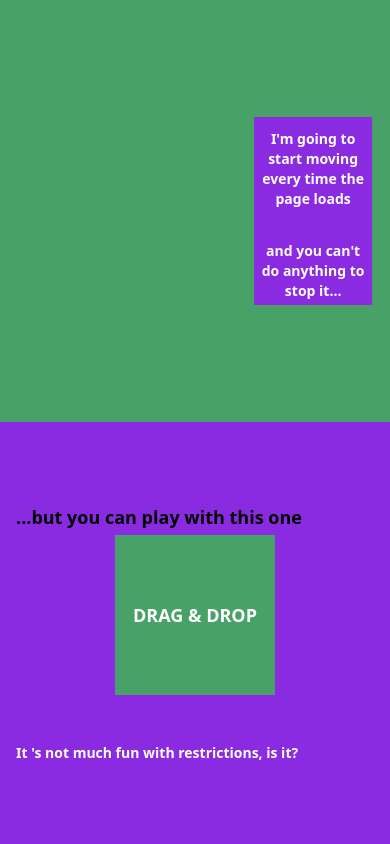
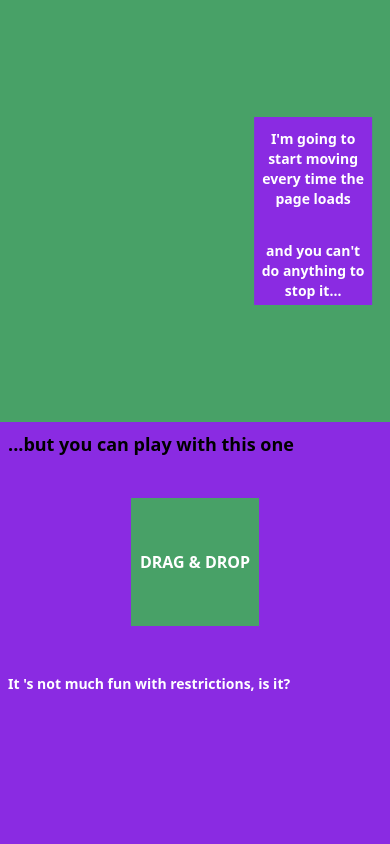
Before and after one commit to nicobonder/framer_play, a Next.js app: page / in a window 390 px wide. Shown: the top 844 px of the page. Built offline with nearby package versions, Linux system fonts and the light colour scheme.

Commit message:
Responsive design done!

```diff
--- a/src/components/drag/Drag.jsx
+++ b/src/components/drag/Drag.jsx
@@ -3,24 +3,24 @@ import { motion } from "framer-motion";
 
 export default function Drag() {
   return (
-    <section className='flex flex-col justify-center section bg-[#8a2be2]'>
-      <h1 className='text-lg md:text-2xl font-bold mb-1'>
+    <section className='flex flex-col h-[50vh] sm:h-[60vh] p-2 bg-[#8a2be2]'>
+      <h1 className='text-lg md:text-2xl font-bold'>
         ...but you can play with this one
       </h1>
-      <motion.div className='w-full justify-center flex mb-10'>
+      <motion.div className='w-full justify-center flex my-10'>
         <motion.div
-          className='h-40 w-40 bg bg-[#48A167] place-items-center flex flex-col justify-center'
+          className='h-32 w-32 md:h-40 md:w-40 bg bg-[#48A167] place-items-center flex flex-col justify-center p-2'
           drag
           dragConstraints={{ left: -50, right: 50, top: 50, bottom: 50 }}
           dragElastic={0.2}
           dragSnapToOrigin={false}
           whileTap={{
-            scale: 1.2,
+            scale: 1.1,
             backgroundColor: "#7780ED",
             cursor: "grabbing",
           }}
         >
-          <h3 className='text-white text-lg font-bold'>DRAG & DROP</h3>
+          <h3 className='text-white text-base md:text-lg font-bold'>DRAG & DROP</h3>
         </motion.div>
       </motion.div>
       <p className='text-sm md:text-base font-bold text-white mt-2'>It &apos;s not much fun with restrictions, is it?</p>
--- a/src/components/frontend/AnimatedText.jsx
+++ b/src/components/frontend/AnimatedText.jsx
@@ -39,7 +39,7 @@ export default function AnimatedText({ text }) {
 
       return (
         <motion.div
-          className='overflow-hidden flex justify-center items-center w-[290px] sm:w-[340px] md:w-[400px] lg:w-[550px] lg:py-1 ml-auto'
+          className='overflow-hidden flex justify-center items-center w-[265px] sm:w-[340px] md:w-[400px] lg:w-[550px] lg:py-1 ml-auto'
           variants={container}
           initial="hidden"
            whileInView='visible'
--- a/src/components/frontend/AnimatedTitle.jsx
+++ b/src/components/frontend/AnimatedTitle.jsx
@@ -43,7 +43,7 @@ export default function AnimatedTitle ({ text }) {
         initial="hidden"
         whileInView='visible'
         viewport={{ once: true }}
-        className='flex justify-center items-center w-[290px] sm:w-[340px] md:w-[400px] lg:w-[550px] ml-auto'
+        className='flex justify-center items-center w-[265px] sm:w-[340px] md:w-[400px] lg:w-[550px] ml-auto'
       >
         {words.map((word, index) => (
           <motion.span
--- a/src/components/frontend/Frontend.jsx
+++ b/src/components/frontend/Frontend.jsx
@@ -17,7 +17,7 @@ export default function Frontend() {
     <main className="nico-background flex w-[full] h-[110vh] lg:h-[100vh] bg-cover bg-cover justify-end"
     >
     <div
-      className='relative flex flex-col w-[75%] sm:w-[60%] h-[110vh] lg:h-[100vh] justify-center'
+      className='relative flex flex-col w-[80%] sm:w-[60%] h-[110vh] lg:h-[100vh] justify-center'
       style={{
           background:
             "linear-gradient(175deg, #48A167  0%, rgba(80,4,128,1) 100%)",
@@ -32,7 +32,7 @@ export default function Frontend() {
            initial='hidden'
            whileInView='visible'
            viewport={{ once: true }}
-          className='flex justify-center items-center w-[290px] sm:w-[340px] md:w-[400px] lg:w-[550px] ml-auto gap-4 mt-4'>
+          className='flex justify-center items-center w-[265px] sm:w-[340px] md:w-[400px] lg:w-[550px] ml-auto gap-4 mt-4'>
           <a
             href="https://www.linkedin.com/in/nicobonder/"
             target='_blank'
--- a/src/components/magic/Magic.jsx
+++ b/src/components/magic/Magic.jsx
@@ -29,7 +29,7 @@ const variants = {
   visible: windowWidth => {
     if(windowWidth < 560) {
       return {
-        x: -100,
+        x: -95,
         opacity: 0,
         width: 0
       }
@@ -70,7 +70,7 @@ const variants = {
   hidden: windowWidth => {
     if(windowWidth < 560) {
       return {
-        x: 20,
+        x: 15,
         opacity: 0.8,
         width: 40,
         transition: {
@@ -197,10 +197,6 @@ else if (windowWidth >= 840 && windowWidth < 1024) {
 
           <AnimatePresence>
             { show && <motion.div
-              // animate={{ width: 0, opacity: 1, x: -250 }}
-              // initial={{ width: 80, opacity: 0.8, x: 200 }}
-              // exit= {{width: 80, opacity: 1, x: 200 }}
-              // transition={{ duration: 1, ease: easeIn, ease: 'linear' }}
               variants={variants}
               animate='visible'
               initial='hidden'
@@ -218,11 +214,6 @@ else if (windowWidth >= 840 && windowWidth < 1024) {
               animate={{ opacity: 1 }}
               exit= {{width: 0, opacity: 0, x: 0}}
               transition={{ delay: 1, duration: 0.5 }}
-              // variants={variants}
-              // animate='visible'
-              // initial='hidden'
-              // exit='exit'
-              // custom={windowWidth}
               >
               </motion.img>}
               </AnimatePresence>
--- a/src/components/squareCircle/SquareCircle.jsx
+++ b/src/components/squareCircle/SquareCircle.jsx
@@ -8,7 +8,7 @@ export default function SquareCircle() {
     <section className='flex flex-col justify-center pt-6 sm:pt-1 bg-[#48A167] h-[60vh] md:h-[80vh] px-[1rem]'>
       <motion.div
         className='py-1 px-1 bg-[#8a2be2] w-[70%] md:w-[35%] mb-2 lg:mb-8'
-        initial={{ scale: 1.25, x: 100, opacity: 0 }}
+        initial={{ scale: 1.15, x: 90, opacity: 0 }}
         whileInView={{ scale: 1, x: 0, opacity: 1 }}
         transition={{ duration: 1, type: "tween" }}
         viewport={{ once: true }}
@@ -16,7 +16,7 @@ export default function SquareCircle() {
 
         <motion.h1
           className='text-md md:text-2xl font-bold mb-1 text-center'
-          initial={{ scale: 1.25, x: -300, opacity: 0 }}
+          initial={{ scale: 1.15, x: -300, opacity: 0 }}
           whileInView={{ scale: 1, x: 0, opacity: 1 }}
           transition={{ duration: 1, type: "tween" }}
           viewport={{ once: true }}
@@ -25,7 +25,7 @@ export default function SquareCircle() {
         </motion.h1>
         <motion.h2
           className='text-sm md:text-xl font-bold mb-1 text-white text-center'
-          initial={{ scale: 1.25, x: -300, opacity: 0 }}
+          initial={{ scale: 1.15, x: -300, opacity: 0 }}
           whileInView={{ scale: 1, x: 0, opacity: 1 }}
           transition={{ duration: 1, delay: 0.4, type: "tween" }}
           viewport={{ once: true }}
--- a/src/styles/globals.css
+++ b/src/styles/globals.css
@@ -144,7 +144,7 @@ body {
   }
 
   .slideBtn {
-    padding: 2%;
+    padding: 1%;
   }
 
   .logoNet {
```
